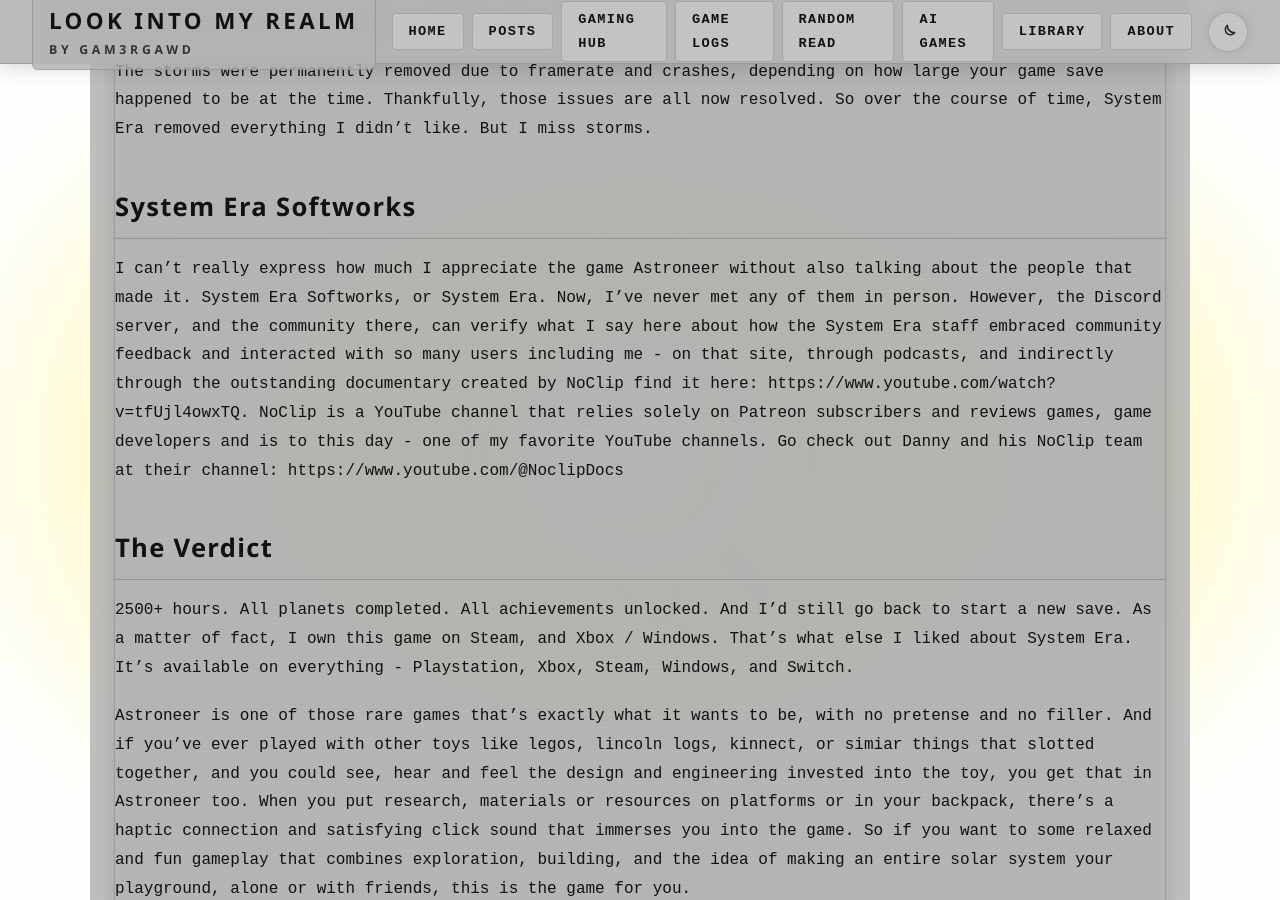
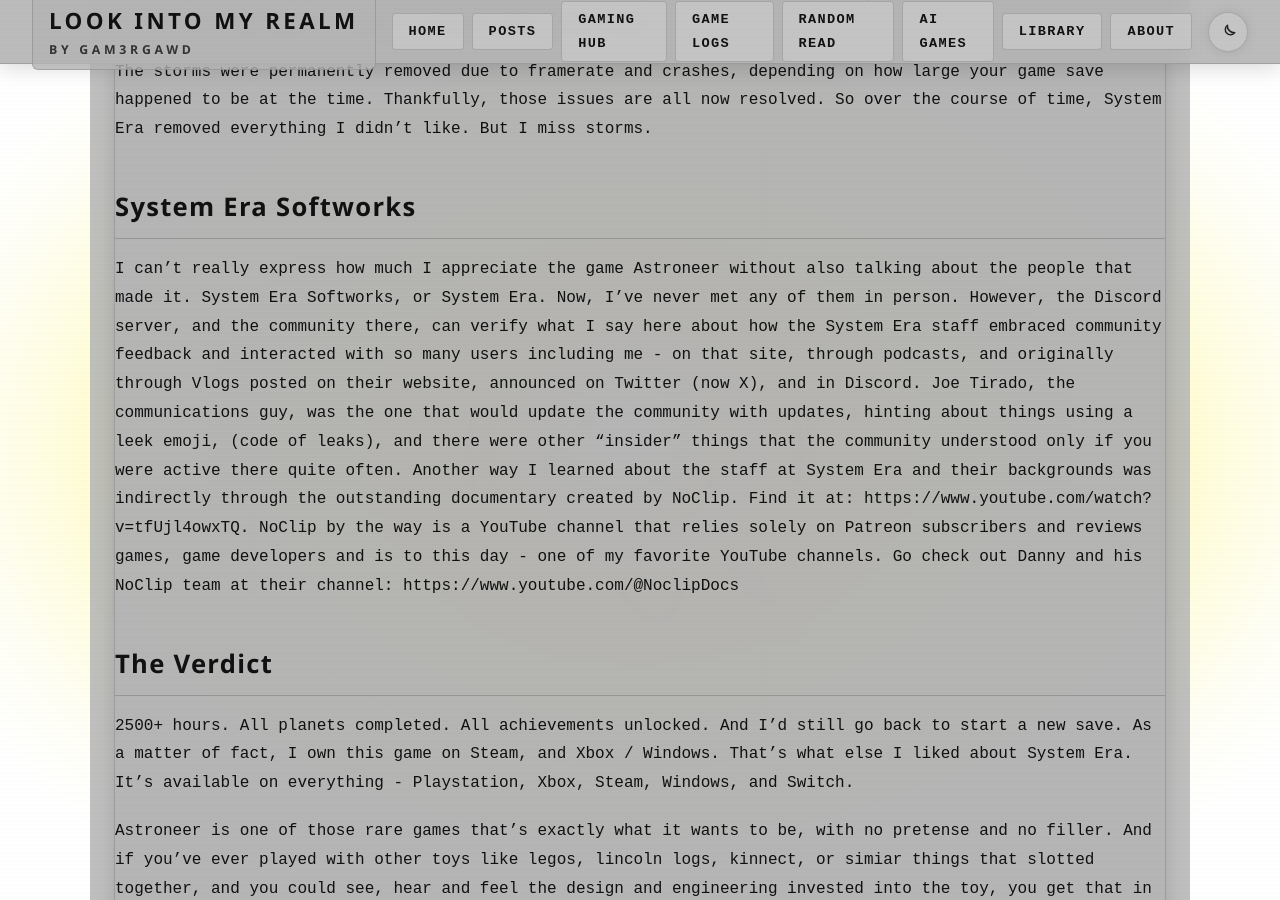
Before and after one commit to vitalnexus/blog, a Jekyll site: the page built from _posts/2026-02-20-astroneer-review.md, in a window 1280 px wide and 900 px high, scrolled down 4345 px. Built offline with Jekyll 4.4.1, drawn with Linux system fonts in a browser that asks for light colours.

Commit message:
fix: enhance System Era Softworks section by adding details about community interactions and communication updates

```diff
--- a/_posts/2026-02-20-astroneer-review.md
+++ b/_posts/2026-02-20-astroneer-review.md
@@ -67,7 +67,7 @@ Some people didn't like it when System Era added a currency into the game - Cubi
 
 ## System Era Softworks
 
- I can't really express how much I appreciate the game Astroneer without also talking about the people that made it. System Era Softworks, or System Era. Now, I've never met any of them in person. However, the Discord server, and the community there, can verify what I say here about how the System Era staff embraced community feedback and interacted with so many users including me - on that site, through podcasts, and indirectly through the outstanding documentary created by NoClip find it here: https://www.youtube.com/watch?v=tfUjl4owxTQ. NoClip is a YouTube channel that relies solely on Patreon subscribers and reviews games, game developers and is to this day - one of my favorite YouTube channels. Go check out Danny and his NoClip team at their channel: https://www.youtube.com/@NoclipDocs
+ I can't really express how much I appreciate the game Astroneer without also talking about the people that made it. System Era Softworks, or System Era. Now, I've never met any of them in person. However, the Discord server, and the community there, can verify what I say here about how the System Era staff embraced community feedback and interacted with so many users including me - on that site, through podcasts, and originally through Vlogs posted on their website, announced on Twitter (now X), and in Discord. Joe Tirado, the communications guy, was the one that would update the community with updates, hinting about things using a leek emoji, (code of leaks), and there were other "insider" things that the community understood only if you were active there quite often. Another way I learned about the staff at System Era and their backgrounds was indirectly through the outstanding documentary created by NoClip. Find it at: https://www.youtube.com/watch?v=tfUjl4owxTQ. NoClip by the way is a YouTube channel that relies solely on Patreon subscribers and reviews games, game developers and is to this day - one of my favorite YouTube channels. Go check out Danny and his NoClip team at their channel: https://www.youtube.com/@NoclipDocs
 
 ## The Verdict
 
```
